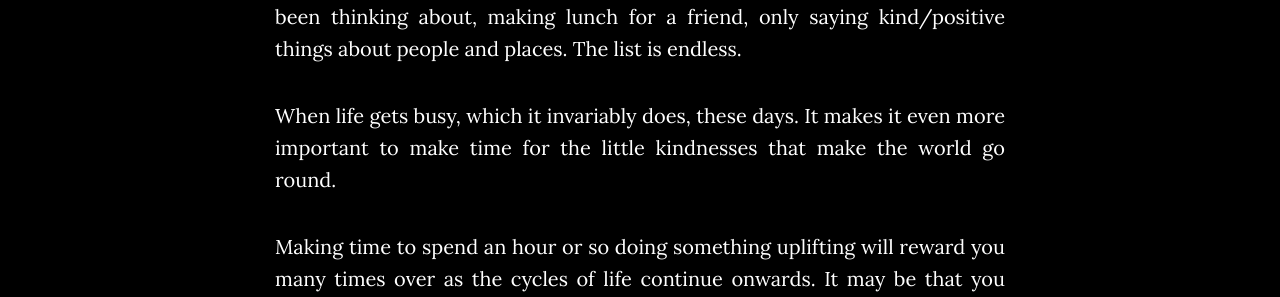
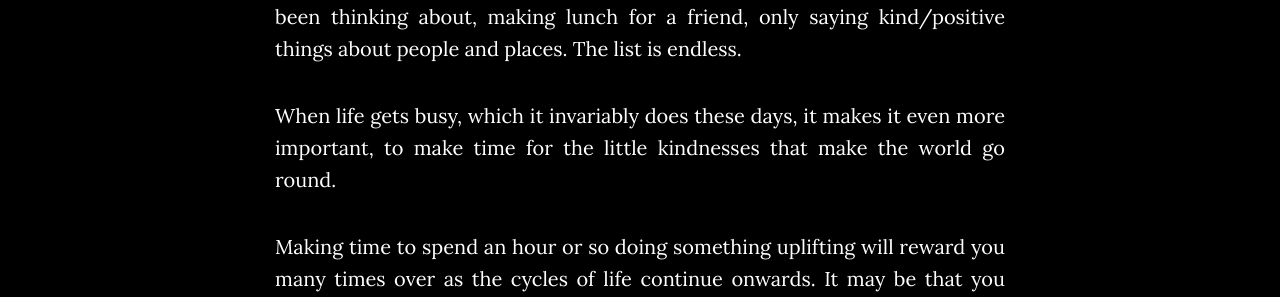
Before and after one commit to cardsfromtheedge/cardsfromtheedge.github.io, a Jekyll site: the page built from _posts/2019-05-09-busy-busy-busy.md, in a window 1280 px wide and 900 px high, scrolled down 2552 px. Shown: the part 157-454 px from the top of the window. Built offline with Jekyll 4.4.1, drawn with Linux system fonts in a browser that asks for light colours; some of the changed text lies outside the part shown.

```diff
--- a/_posts/2019-05-09-busy-busy-busy.md
+++ b/_posts/2019-05-09-busy-busy-busy.md
@@ -36,7 +36,7 @@ Amazingly, the chores still get done ☺
 
 As regards, being kind to others – it can be as simple as opening the door for someone, picking up some litter, sending a letter or email to someone you’ve been thinking about, making lunch for a friend, only saying kind/positive things about people and places. The list is endless.
 
-When life gets busy, which it invariably does, these days. It makes it even more important to make time for the little kindnesses that make the world go round.
+When life gets busy, which it invariably does these days, it makes it even more important, to make time for the little kindnesses that make the world go round.
 
 Making time to spend an hour or so doing something uplifting will reward you many times over as the cycles of life continue onwards. It may be that you need to exercise more, or eat more fruit and veg, laugh more, sing more, dance more or just plain old sleep more!
 
@@ -46,8 +46,7 @@ We can set an intention but we must let go of the outcome.
 
 Over the last few years, and in fact, they are piling up too, I have read and followed many inspiring public figures and several inspirational friends. Always trying to see the best in life, and just in case you were wondering I do balance it out a bit with real life, and do selectively read the news on line.
 
-One of my favourite daily inspirations is from someone called Mike Dooley - https://www.tut.com
- - his ‘Notes from the Universe’ are wonderful reminders of how life is magical.
+One of my favourite daily inspirations is from someone called Mike Dooley - https://www.tut.com - his ‘Notes from the Universe’ are wonderful reminders of how life is magical.
 
 However busy life is, or however hard some choices may seem, there is always a better way forward and that usually involves accepting life as it is, as opposed to how you thought it would be!
 
```
